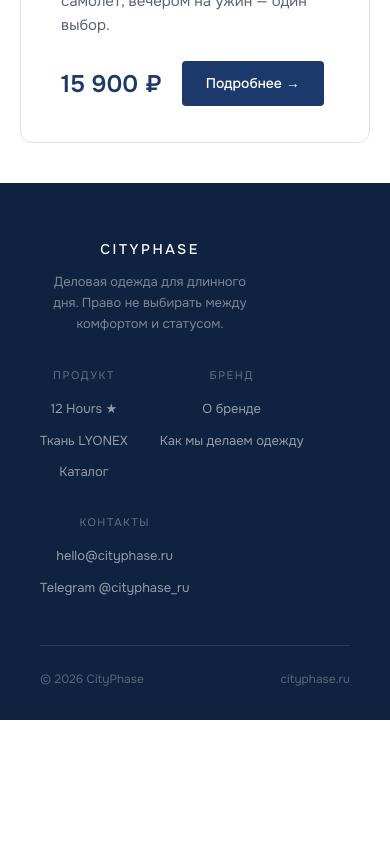
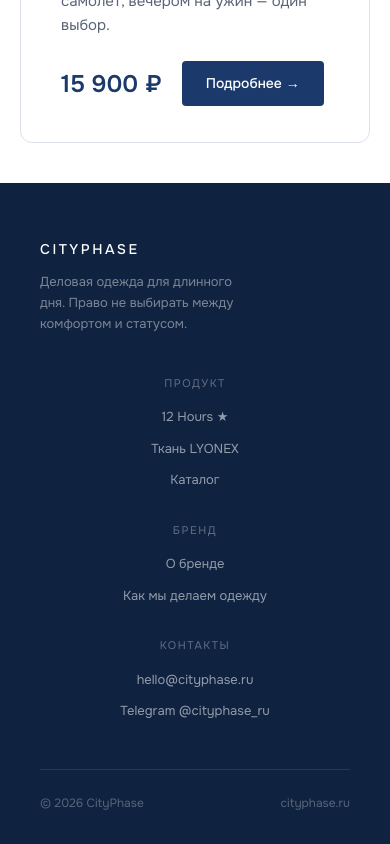
Before and after one commit to 1975pnv-lab/Cityphase, a Next.js app: page / in a window 390 px wide. Shown: the part 2393-3237 px from the top of the page. Before the commit the page ends 3113 px from the top, so only its background shows below. Built offline with nearby package versions, Linux system fonts and the light colour scheme.

Commit message:
fix: футер — CSS grid auto-fit для адаптивных колонок

```diff
--- a/app/page.js
+++ b/app/page.js
@@ -199,7 +199,7 @@ export default function Home() {
       {/* FOOTER */}
       <footer style={{ background: '#0F2240', padding: '56px 40px 32px' }}>
         <div>
-          <div className="footer-inner" style={{ marginBottom: 48 }}>
+          <div style={{ display: 'flex', justifyContent: 'space-between', alignItems: 'flex-start', flexWrap: 'wrap', gap: 40, marginBottom: 48 }}>
             <div style={{ flex: 1 }}>
               <div style={{ fontSize: 14, fontWeight: 500, letterSpacing: '0.18em', color: '#fff', marginBottom: 12 }}>
                 CITYPHASE
@@ -208,7 +208,7 @@ export default function Home() {
                 Деловая одежда для длинного дня. Право не выбирать между комфортом и статусом.
               </p>
             </div>
-            <div style={{ display: 'flex', gap: 32, flexWrap: 'wrap', flexDirection: 'var(--footer-dir, row)' }}>
+            <div style={{ display: 'grid', gridTemplateColumns: 'repeat(auto-fit, minmax(140px, 1fr))', gap: 32, width: '100%' }}>
               <div style={{ display: 'flex', flexDirection: 'column', gap: 12, textAlign: 'center' }}>
                 <span style={{ fontSize: 11, letterSpacing: '0.14em', textTransform: 'uppercase', color: 'rgba(255,255,255,0.35)', marginBottom: 4 }}>
                   Продукт
```
